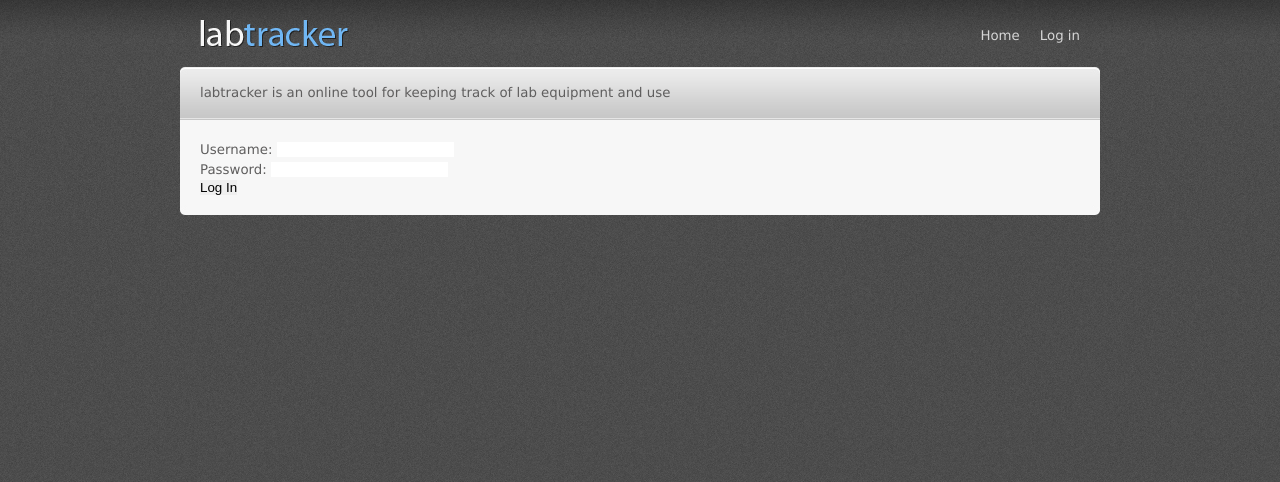
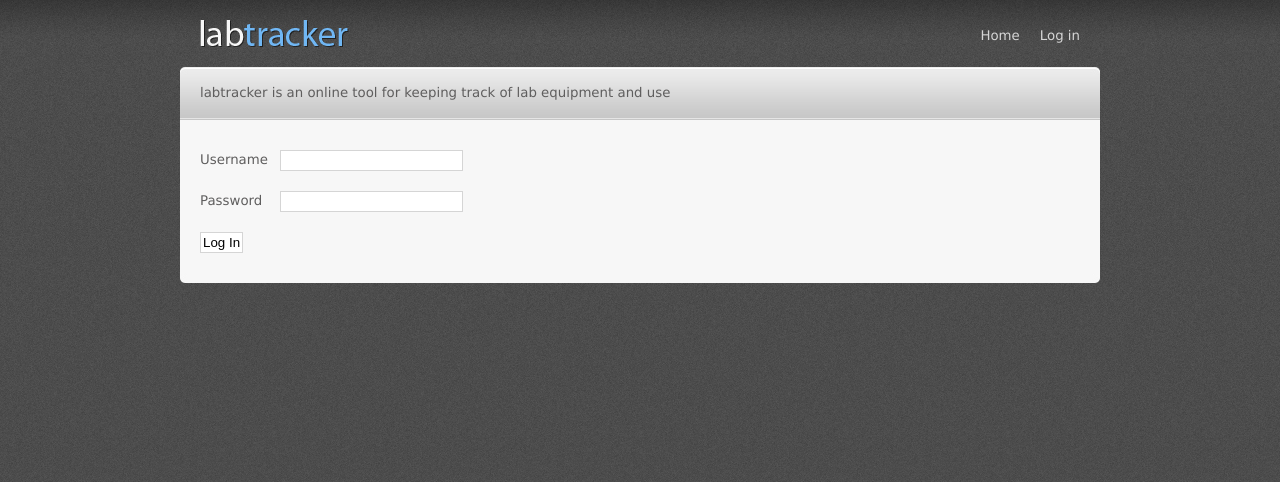
Before and after one commit to danielstjules/labtracker, a Django app: template labtracker/templates/labtracker/auth.html in a window 1280 px wide. Shown: the top 482 px of the page. Run offline with Django 3.2, Linux system fonts and the light colour scheme; the template is opened without the code that fills it, so the values that code supplies are empty.

Commit message:
style login page

```diff
--- a/labtracker/static/style.css
+++ b/labtracker/static/style.css
@@ -1,3 +1,5 @@
+/* General Layout */
+
 * {
 	border: none;
 	margin: 0;
@@ -87,6 +89,8 @@ ul {
 	padding: 20px;
 }
 
+/* Data display via tables */
+
 table {
 	font-size: 12px;
 	text-align: left;
@@ -121,3 +125,21 @@ tr:hover td {
 #bottom_pag {
 	margin-top: 20px;
 }
+
+/* forms */
+
+input {
+	margin: 10px 0;
+	padding: 2px;
+	border: 1px solid #d5d5d5;
+	background: #fff;
+	font-size: 10pt;
+}
+
+#login_form label {
+	display: block;
+	width: 80px;
+	float: left;
+	clear: both;
+	padding: 10px 0 0 0;
+}
--- a/labtracker/templates/labtracker/auth.html
+++ b/labtracker/templates/labtracker/auth.html
@@ -3,18 +3,18 @@
 
 {% block content %}
 	{{ message }}
-	<form action="/labtracker/login/" method="post">
+	<form action="/labtracker/login/" method="post" id="login_form">
 		{% csrf_token %}
 		{% if next %}
 		<input type="hidden" name="next" value="{{ next }}" />
 		{% endif %}
 
-		Username:
-		<input type="text" name="username" value="{{ username}}" /><br />
+		<label for="username">Username</label>
+		<input type="text" name="username" value="{{ username}}" tabindex="1" /><br />
 
-		Password:
-		<input type="password" name="password" value="" /><br />
+		<label for="password">Password</label>
+		<input type="password" name="password" value="" tabindex="2" /><br />
 
-		<input type="submit" value="Log In" />
+		<input type="submit" value="Log In" class="submit" tabindex="3" />
 	</form>
 {% endblock %}
```
